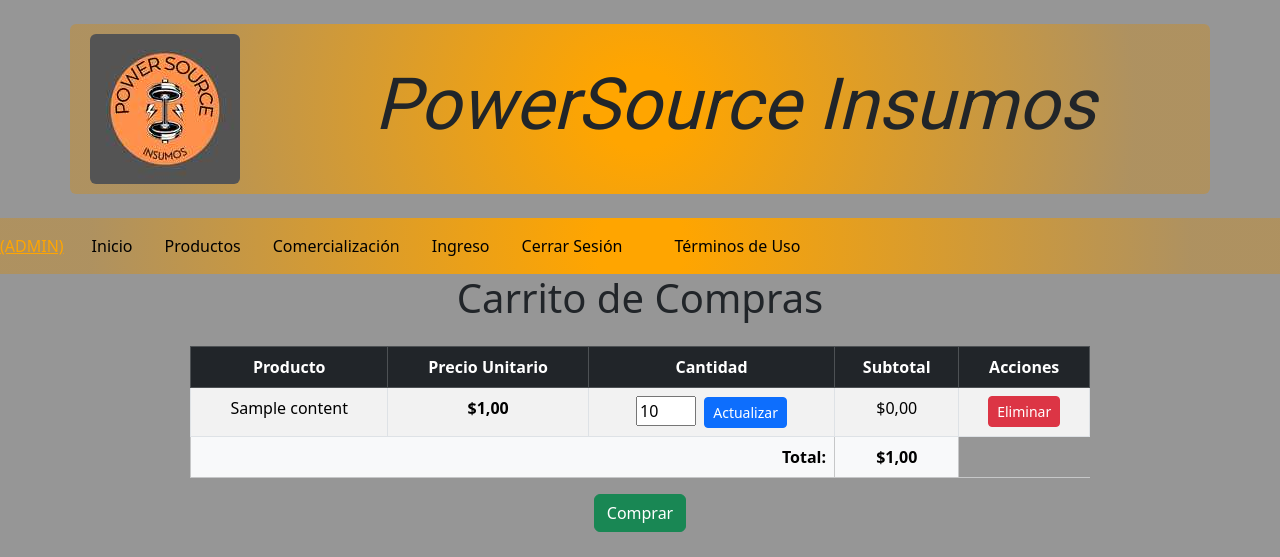
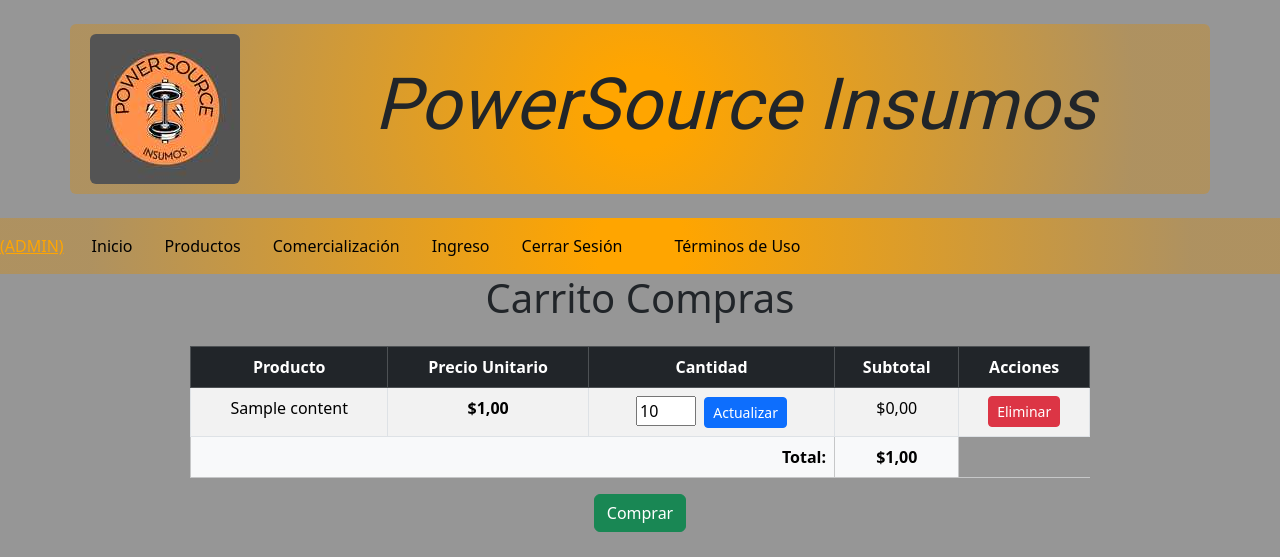
Before and after one commit to LisandroGomez10/Proyecto_Gomez-Lisandro, a CodeIgniter 4 app: the page made by app/Views/carrito.php in a window 1280 px wide. Shown: the top 557 px of the page. Run offline with PHP 8.4 and a stand-in for CodeIgniter, Linux system fonts and the light colour scheme; the template is opened without the code that fills it: most values are stand-ins (such as "Sample title", 1, 10 or a date in 2020); data that the repository does not hold is empty; some libraries are stand-ins or nearby versions.

Commit message:
carrito compras

```diff
--- a/app/Views/carrito.php
+++ b/app/Views/carrito.php
@@ -3,7 +3,7 @@
 <?= $this->section('contenido') ?>
 
 <div class="container text-center">
-    <h1 class="mb-4">Carrito de Compras</h1>
+    <h1 class="mb-4">Carrito Compras</h1>
 
     <?php if ($cart->totalItems() > 0): ?>
         <table class="table table-bordered table-striped mx-auto" style="max-width: 900px;">
```
